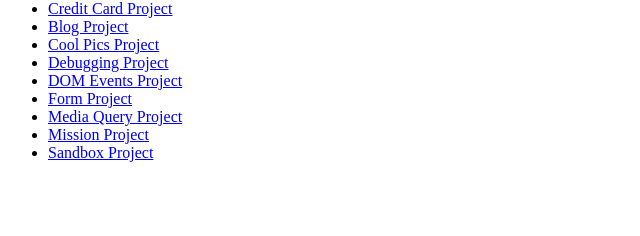
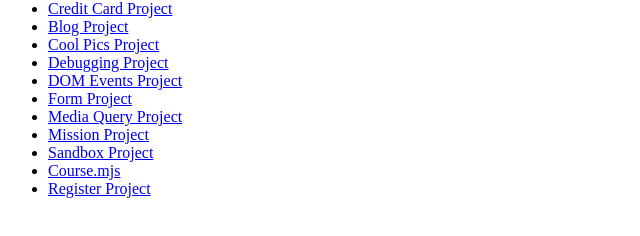
Before and after one commit to Powerjagger/wdd131, a plain HTML site: page index.html in a window 1280 px wide. Shown: the part 66-302 px from the top of the page, without its empty margins (0-640 px from the left). Drawn offline with Linux system fonts and the light colour scheme.

Commit message:
Add links to Course.mjs and Register Project

```diff
--- a/index.html
+++ b/index.html
@@ -9,4 +9,6 @@
   <li><a href="media-query/">Media Query Project</a></li>
   <li><a href="mission/">Mission Project</a></li>
   <li><a href="sandbox/">Sandbox Project</a></li>
+  <li><a href="Course.mjs/">Course.mjs</a></li>
+  <li><a href="register/">Register Project</a></li>
 </ul>
```
